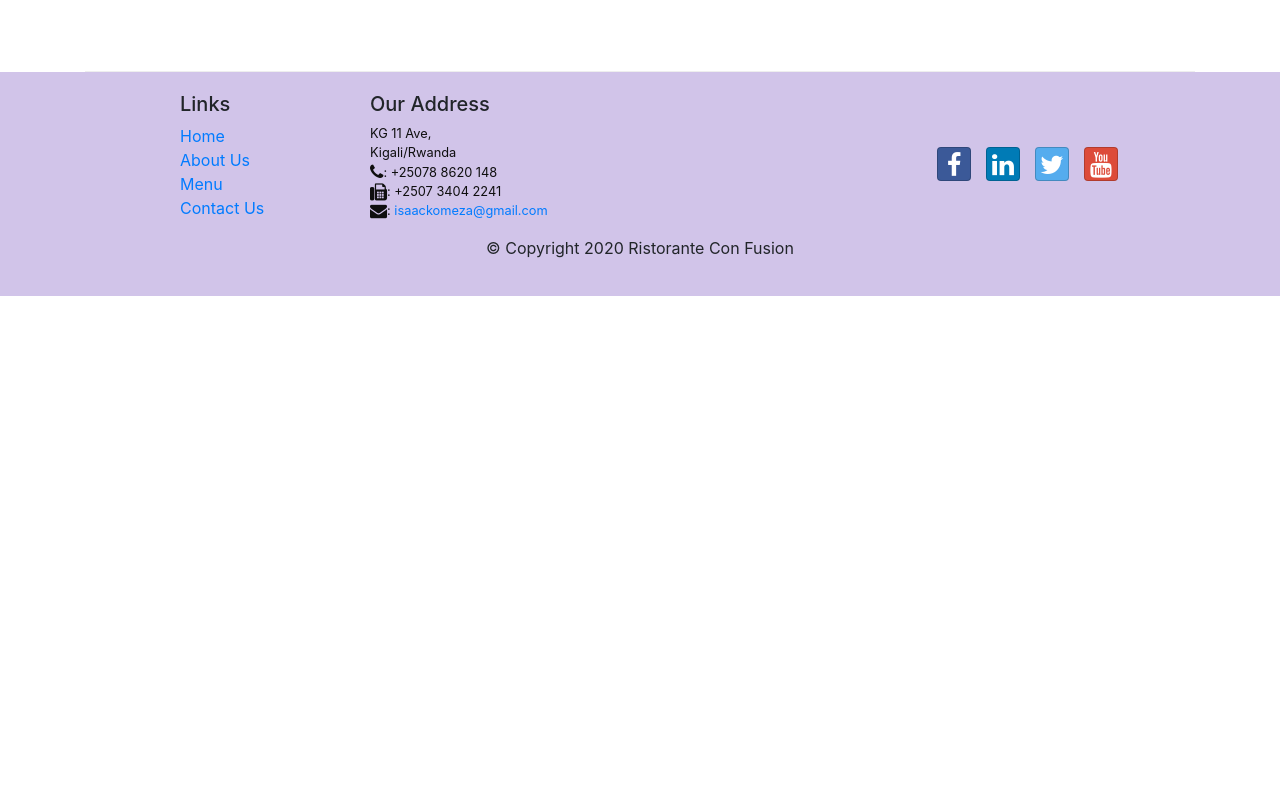
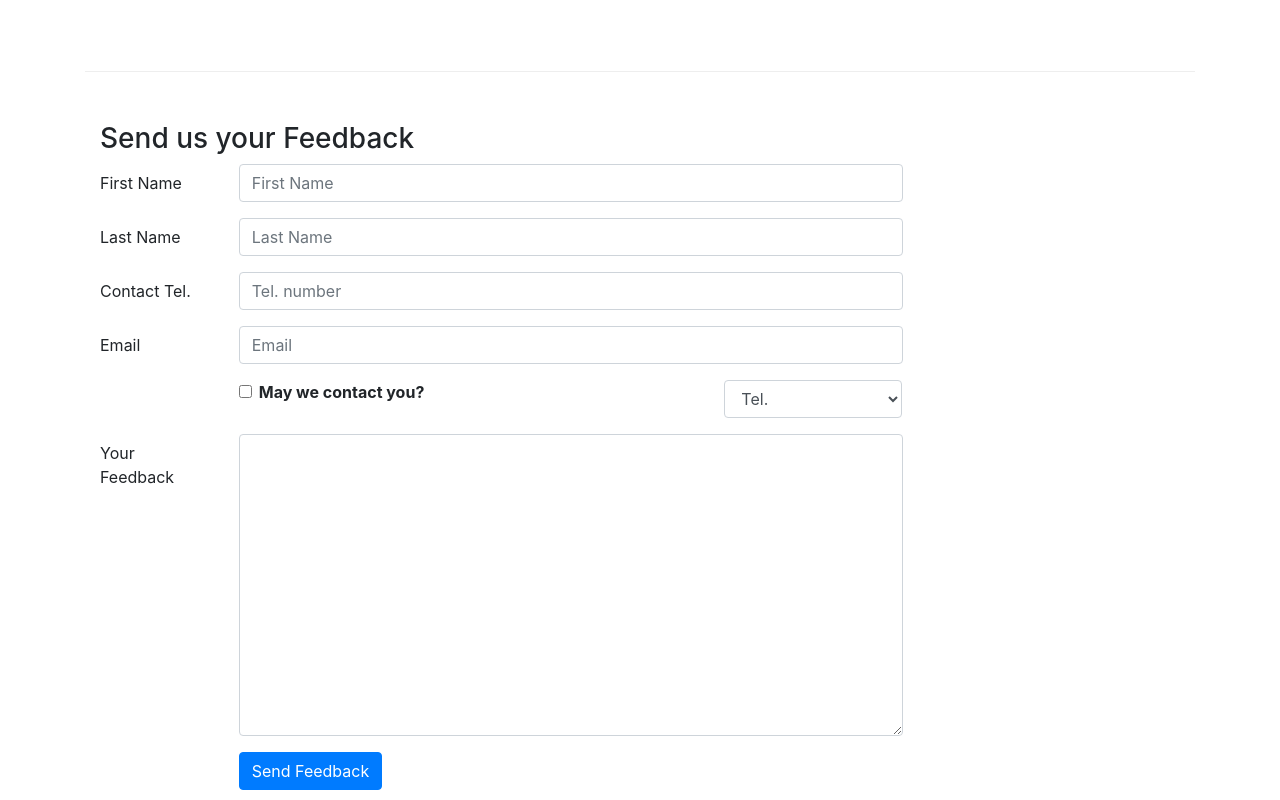
Before and after one commit to Isaackomeza/react_confusion, a React (Create React App) app: page /contactus in a window 1280 px wide. Shown: the part 800-1600 px from the top of the page. Before the commit the page ends 1096 px from the top, so only its background shows below. Built offline with nearby package versions, Linux system fonts and the light colour scheme.

Commit message:
Controlled Forms

```diff
--- a/src/components/ContactComponent.js
+++ b/src/components/ContactComponent.js
@@ -1,8 +1,44 @@
-import React from 'react';
-import { Breadcrumb, BreadcrumbItem } from 'reactstrap';
+import React, { Component } from 'react';
+import { Breadcrumb, BreadcrumbItem,
+    Button, Form, FormGroup, Label, Input, Col } from 'reactstrap';
 import { Link } from 'react-router-dom';
 
-function Contact(props) {
+class Contact extends Component {
+    constructor(props) {
+        super(props);
+
+        this.state = {
+            firstname: '',
+            lastname: '',
+            telnum: '',
+            email: '',
+            agree: false,
+            contactType: 'Tel.',
+            message: ''
+        };
+
+        this.handleInputChange = this.handleInputChange.bind(this);
+        this.handleSubmit = this.handleSubmit.bind(this);
+
+    }
+
+    handleInputChange(event) {
+        const target = event.target;
+        const value = target.type === 'checkbox' ? target.checked : target.value;
+        const name = target.name;
+
+        this.setState({
+          [name]: value
+        });
+    }
+
+    handleSubmit(event) {
+        console.log('Current State is: ' + JSON.stringify(this.state));
+        alert('Current State is: ' + JSON.stringify(this.state));
+        event.preventDefault();
+    }
+    render() {
+
         return(
             <div className="container">
                             <div className="row">
@@ -39,8 +75,94 @@
                         </div>
                     </div>
                 </div>
+
+                <div className="row row-content">
+                   <div className="col-12">
+                      <h3>Send us your Feedback</h3>
+                   </div>
+                    <div className="col-12 col-md-9">
+                        <Form onSubmit={this.handleSubmit}>
+                            <FormGroup row>
+                                <Label htmlFor="firstname" md={2}>First Name</Label>
+                                <Col md={10}>
+                                    <Input type="text" id="firstname" name="firstname"
+                                        placeholder="First Name"
+                                        value={this.state.firstname}
+                                        onChange={this.handleInputChange} />
+                                </Col>
+                            </FormGroup>
+                            <FormGroup row>
+                                <Label htmlFor="lastname" md={2}>Last Name</Label>
+                                <Col md={10}>
+                                    <Input type="text" id="lastname" name="lastname"
+                                        placeholder="Last Name"
+                                        value={this.state.lastname}
+                                        onChange={this.handleInputChange} />
+                                </Col>
+                            </FormGroup>
+                            <FormGroup row>
+                            <Label htmlFor="telnum" md={2}>Contact Tel.</Label>
+                                <Col md={10}>
+                                    <Input type="tel" id="telnum" name="telnum"
+                                        placeholder="Tel. number"
+                                        value={this.state.telnum}
+                                        onChange={this.handleInputChange} />
+                                </Col>
+                            </FormGroup>
+                            <FormGroup row>
+                                <Label htmlFor="email" md={2}>Email</Label>
+                                <Col md={10}>
+                                    <Input type="email" id="email" name="email"
+                                        placeholder="Email"
+                                        value={this.state.email}
+                                        onChange={this.handleInputChange} />
+                                </Col>
+                            </FormGroup>
+                            <FormGroup row>
+                                <Col md={{size: 6, offset: 2}}>
+                                    <FormGroup check>
+                                        <Label check>
+                                            <Input type="checkbox"
+                                                name="agree"
+                                                checked={this.state.agree}
+                                                onChange={this.handleInputChange} /> {' '}
+                                            <strong>May we contact you?</strong>
+                                        </Label>
+                                    </FormGroup>
+                                </Col>
+                                <Col md={{size: 3, offset: 1}}>
+                                    <Input type="select" name="contactType"
+                                            value={this.state.contactType}
+                                            onChange={this.handleInputChange}>
+                                        <option>Tel.</option>
+                                        <option>Email</option>
+                                    </Input>
+                                </Col>
+                            </FormGroup>
+                            <FormGroup row>
+                                <Label htmlFor="message" md={2}>Your Feedback</Label>
+                                <Col md={10}>
+                                    <Input type="textarea" id="message" name="message"
+                                        rows="12"
+                                        value={this.state.message}
+                                        onChange={this.handleInputChange}></Input>
+                                </Col>
+                            </FormGroup>
+                            <FormGroup row>
+                                <Col md={{size: 10, offset: 2}}>
+                                    <Button type="submit" color="primary">
+                                        Send Feedback
+                                    </Button>
+                                </Col>
+                            </FormGroup>
+                        </Form>
+                    </div>
+               </div>
             </div>
         );
+
+    }
+
   }
 
 export default Contact;
--- a/src/shared/leaders.js
+++ b/src/shared/leaders.js
@@ -33,6 +33,6 @@
       designation: 'Executive Chef',
       abbr: 'EC',
       featured: true,
-      description: 'Award winning three-star Michelin chef with wide International experience having worked closely with whos-who in the culinary world, he specializes in creating mouthwatering Indo-Italian fusion experiences. He says, Put together the cuisines from the two craziest cultures, and you get a winning hit! Amma Mia!'
+      description: 'Award winning three-star Michelin chef with wide International experience having worked closely with whos-who in the culinary world, he specializes in creating Indo-Italian fusion experiences.'
     }
   ];
```
Lines whose indentation alone changed are shown as unchanged.
